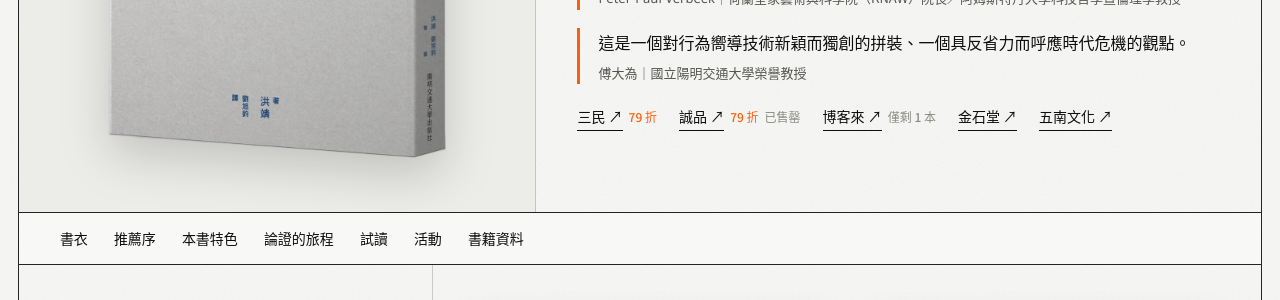
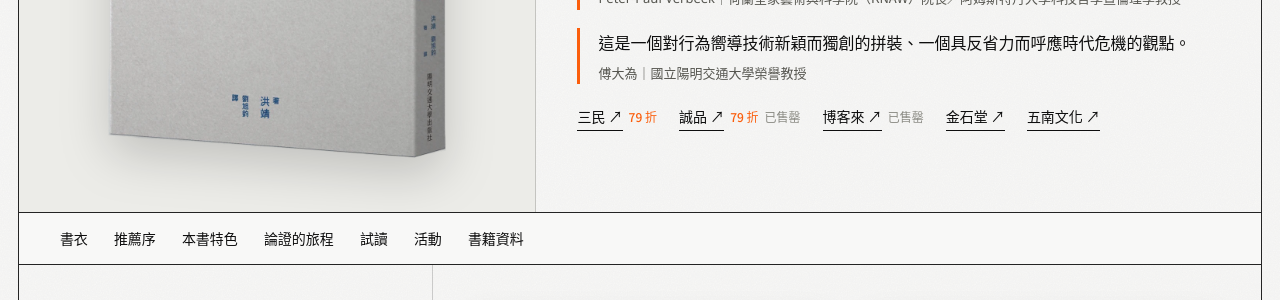
Before and after one commit to hungching1982/technosophy-lab, a Jekyll site: the page built from design-for-green/index.html, in a window 1280 px wide and 900 px high, scrolled down 326 px. Shown: the part 152-452 px from the top of the window. Built offline with Jekyll 4.4.1, drawn with Linux system fonts in a browser that asks for light colours.

Commit message:
Update stock.yml

```diff
--- a/_data/stock.yml
+++ b/_data/stock.yml
@@ -4,4 +4,4 @@
 # 不需要標示時，刪掉那一行（或整行前面加 #）。
 design-for-green-zh:
   誠品: 已售罄
-  博客來: 僅剩 1 本
+  博客來: 已售罄
```
